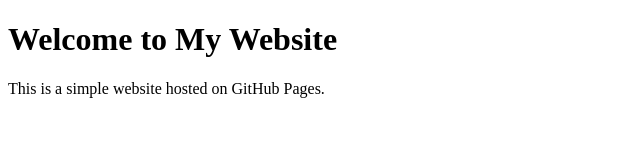
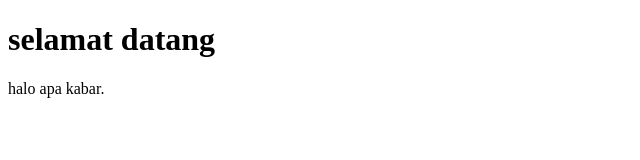
Before and after one commit to Ardiansky/Dion, a plain HTML site: page index.html in a window 1280 px wide. Shown: the whole page, without its empty margins (0-640 px from the left). Drawn offline with Linux system fonts and the light colour scheme.

Commit message:
Update index.html

```diff
--- a/index.html
+++ b/index.html
@@ -1,10 +1,10 @@
 <!DOCTYPE html>
 <html>
 <head>
-    <title>My Website</title>
+    <title>Dion sky</title>
 </head>
 <body>
-    <h1>Welcome to My Website</h1>
-    <p>This is a simple website hosted on GitHub Pages.</p>
+    <h1>selamat datang </h1>
+    <p>halo apa kabar.</p>
 </body>
 </html>
```
